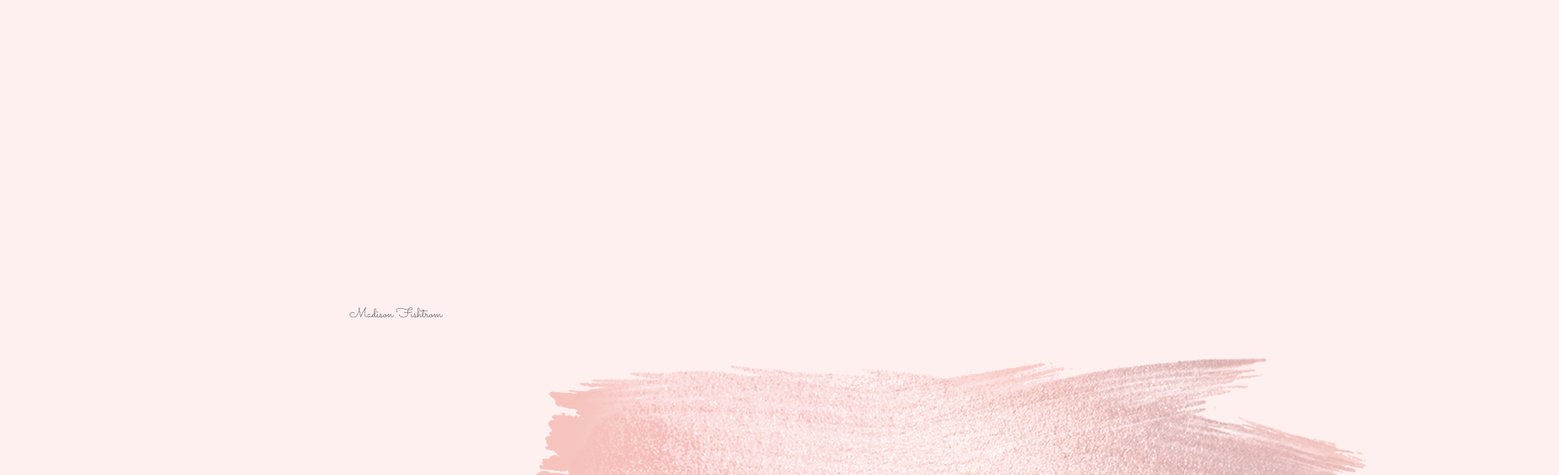
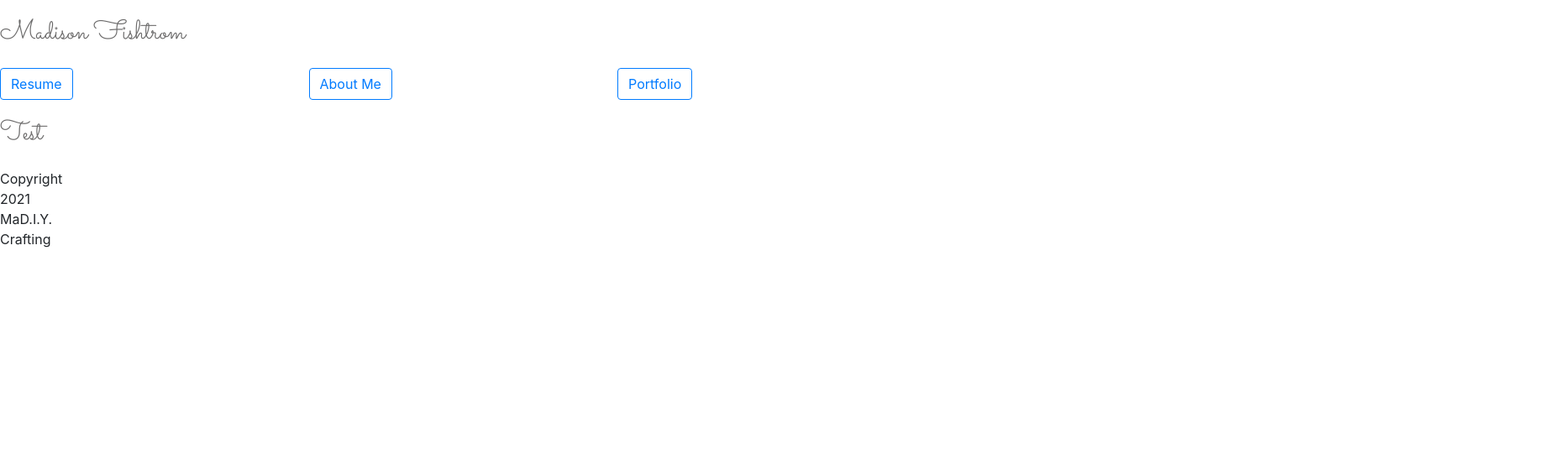
Before and after one commit to mfishtrom/mfishtrom-website, a plain HTML site: page index.html in a window 1280 px wide. Shown: the top 566 px of the page at 84% size, 1856 px wide, since content can reach past the window. Drawn offline with nearby package versions, Linux system fonts and the light colour scheme.

Commit message:
style changes

```diff
--- a/index.html
+++ b/index.html
@@ -8,6 +8,7 @@
 
 	<link rel="stylesheet" href="style.css">
 	<link rel="icon" href="favicon.ico">
+	<link rel="stylesheet" href="https://stackpath.bootstrapcdn.com/bootstrap/4.5.2/css/bootstrap.min.css" integrity="sha384-JcKb8q3iqJ61gNV9KGb8thSsNjpSL0n8PARn9HuZOnIxN0hoP+VmmDGMN5t9UJ0Z" crossorigin="anonymous">
 	<link href="https://fonts.googleapis.com/css2?family=Sacramento&display=swap" rel="stylesheet">
 	<link rel="stylesheet" href="https://cdnjs.cloudflare.com/ajax/libs/normalize/5.0.0/normalize.min.css">
 	<link rel="stylesheet" href="https://cdnjs.cloudflare.com/ajax/libs/font-awesome/4.7.0/css/font-awesome.min.css">
@@ -21,9 +22,9 @@
 </head>
 
 <header>
-	    <p>Madison Fishtrom</p>
+	<h1>Madison Fishtrom</h1>
+	<nav>
 		<div class="row">
-    <img src="pink-chalk-texture.png" alt="pink chalk texture">
 			<div class="col-3">
 				<button class="btn btn-outline-primary"><a href="mfishtromresume.pdf">Resume</a></button>
 			</div>
@@ -34,14 +35,21 @@
 				<button class="btn btn-outline-primary"><a href="portfolio.html">Portfolio</a></button>
 			</div>
 		</div>
+	</nav>
 </header>
 
 <body>
 
+	<h1>Test</h1>
+
 </body>
 
 <footer>
+	<div class="row">
+		<div class="col-1">
 			<p> Copyright 2021 MaD.I.Y. Crafting</p>
+		</div>
+	</div>
 </footer>
 
 </html>
--- a/style.css
+++ b/style.css
@@ -1,25 +1,42 @@
+body {
+  background: "pink-chalk-texture.png";
+}
 
-
-body {
+h1 {
 /* Madison Fishtrom */
 
   position: relative;
-  width: 608px;
+  /* width: 608px;
   height: 420px;
   left: 416px;
-  top: 240px;
+  top: 240px; */
 
   font-family: 'Sacramento', cursive;
   font-style: normal;
   font-weight: normal;
-  line-height: 210px;
+  /* line-height: 210px; */
   display: flex;
   align-items: center;
   text-align: center;
-  font-feature-settings: 'kern' off;
+  /* font-feature-settings: 'kern' off; */
 
   color: #6C6B6B;
 }
+
+/* Spacing */
+.column {
+  float: left;
+  width: 33.33%;
+}
+
+/* Clear floats after the columns */
+.row:after {
+  content: "";
+  display: table;
+  clear: both;
+}
+
+/* Pages */
 
 .m-resume{
   /* Resume */
```
Lines whose indentation alone changed are shown as unchanged.
